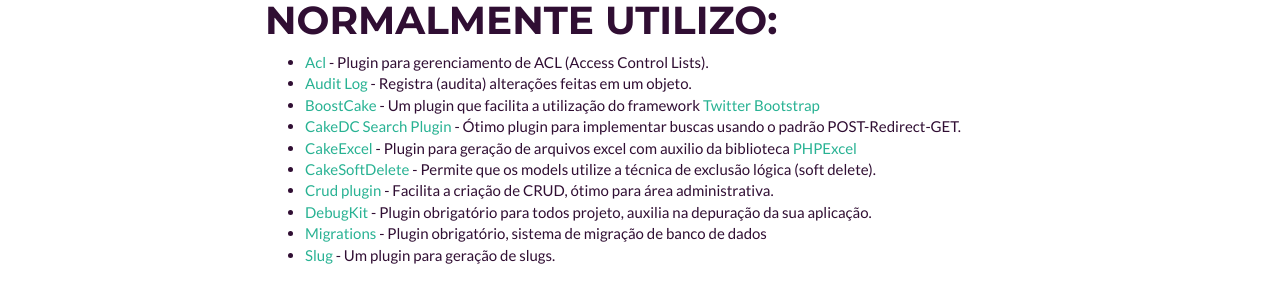
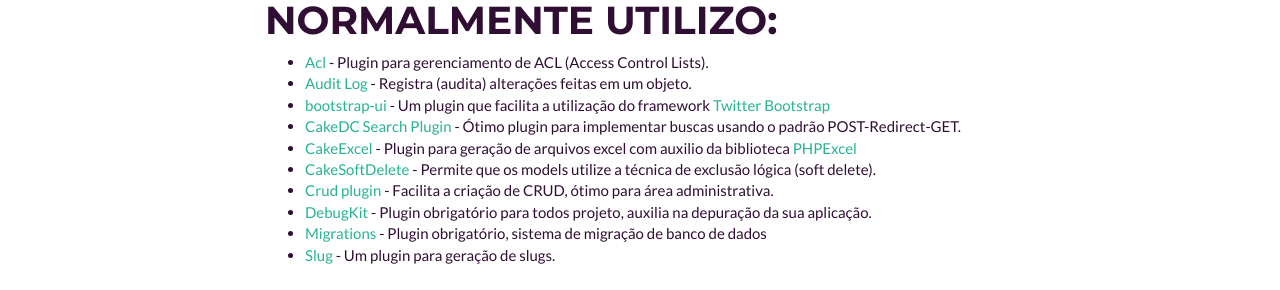
Before and after one commit to rochamarcelo/rochamarcelo.github.io, a Jekyll site: the page built from _posts/2015-11-21-plugins-para-cakephp-3.markdown, in a window 1280 px wide and 1241 px high. Shown: the part 382-672 px from the top of the window. Built offline with Jekyll 4.4.1, drawn with Linux system fonts in a browser that asks for light colours.

Commit message:
Update 2015-11-21-plugins-para-cakephp-3.markdown

```diff
--- a/_posts/2015-11-21-plugins-para-cakephp-3.markdown
+++ b/_posts/2015-11-21-plugins-para-cakephp-3.markdown
@@ -11,7 +11,7 @@ Tenho trabalhado com CakePHP a um bom tempo, e a cada dia que passa encontro nov
 
 - [Acl](https://github.com/cakephp/acl) - Plugin para gerenciamento de ACL (Access Control Lists).
 - [Audit Log](https://github.com/jippi/cakephp-audit-log) - Registra (audita) alterações feitas em um objeto.
-- [BoostCake](https://github.com/slywalker/cakephp-plugin-boost_cake) - Um plugin que facilita a utilização do framework [Twitter Bootstrap](http://getbootstrap.com)
+- [bootstrap-ui](https://github.com/friendsofcake/bootstrap-ui) - Um plugin que facilita a utilização do framework [Twitter Bootstrap](http://getbootstrap.com)
 - [CakeDC Search Plugin](https://github.com/cakedc/search) - Ótimo plugin para implementar buscas usando o padrão POST-Redirect-GET.
 - [CakeExcel](https://github.com/dakota/CakeExcel/tree/3.0) - Plugin para geração de arquivos excel com auxilio da biblioteca [PHPExcel](https://github.com/PHPOffice/PHPExcel)
 - [CakeSoftDelete](https://github.com/PGBI/cakephp3-soft-delete) - Permite que os models utilize a técnica de exclusão lógica (soft delete).
```
